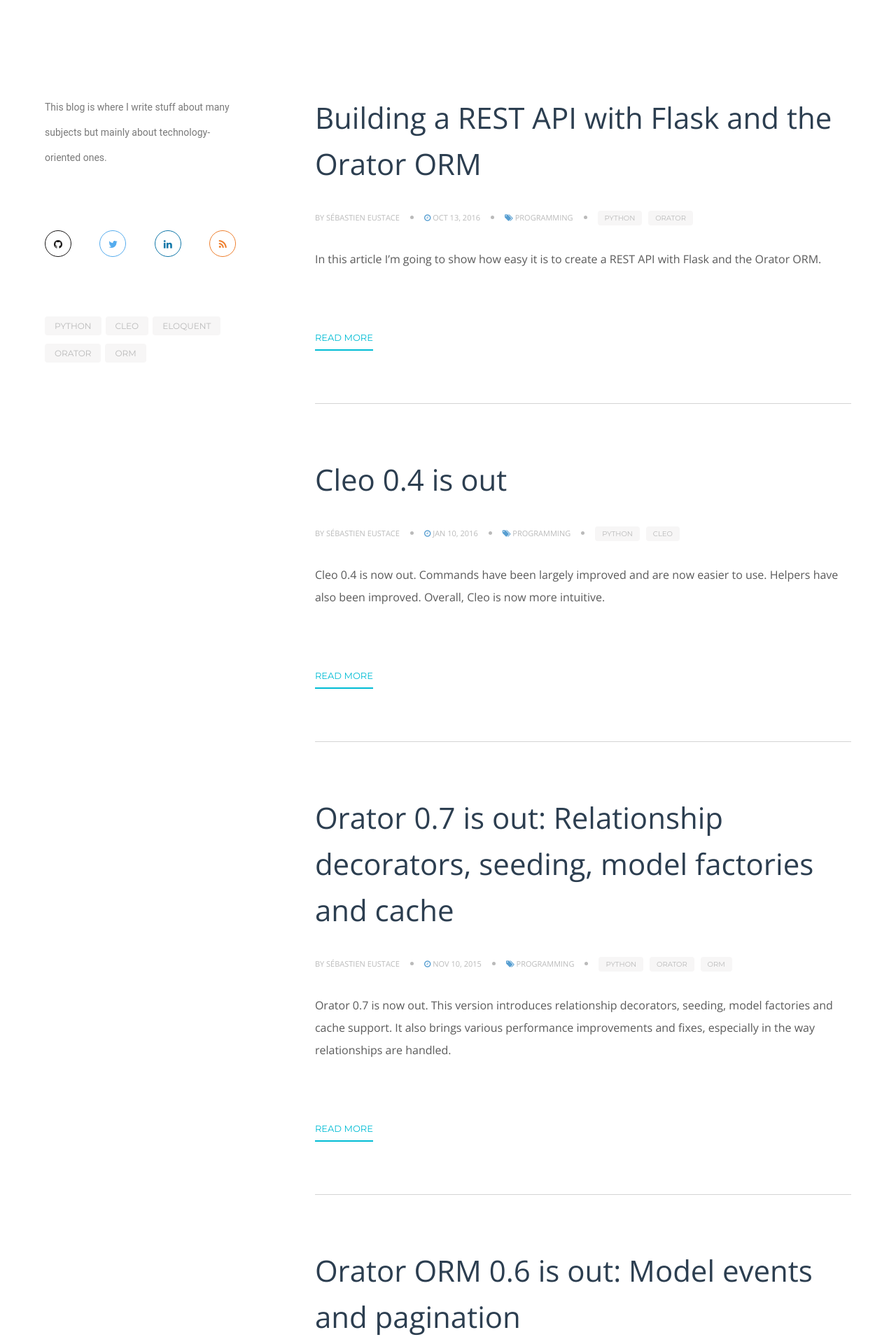
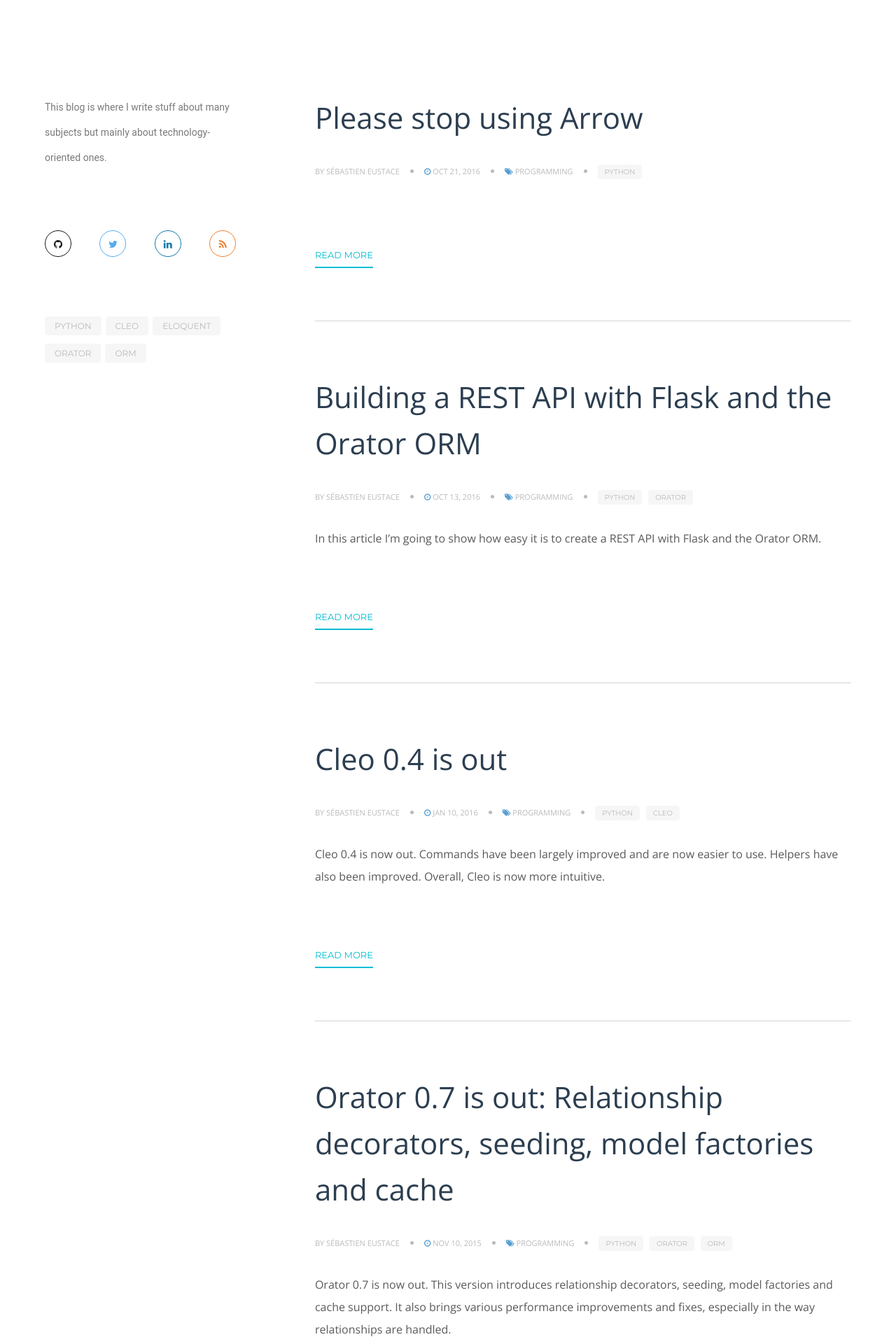
Before and after one commit to sdispater/sdispater.github.io, a Jekyll site: the page built from index.html, in a window 1280 px wide. Shown: the top 1920 px of the page at 70% size. Built offline with Jekyll 4.4.1, drawn with Linux system fonts in a browser that asks for light colours; nearby versions of some CDN libraries; Markdown is read by kramdown in place of the engine named in the settings; some of the changed lines change nothing that is shown.

Commit message:
New post

````diff
--- /dev/null
+++ b/_posts/2016-10-21-please-stop-using-arrow.md
@@ -0,0 +1,197 @@
+---
+layout: post
+title:  "Please stop using Arrow"
+date:   2016-10-21 17:20:38
+category: programming
+tags: [python, pendulum]
+---
+
+<aside class="note">
+
+<p>Disclaimer: I am the author of <a href="https://pendulum.eustace.io">Pendulum</a> so this post might seem obviously biased. But the main reason I started it is that Arrow is so broken that I could no longer rely on it.</p>
+
+</aside>
+
+
+
+When Arrow appeared in the Python ecosystem like three years ago or so, it had the noble purpose of fixing the mess datetimes and timezones can be in Python. Here is its official description:
+
+>  Arrow is a Python library that offers a sensible, human-friendly approach to creating, manipulating, formatting and converting dates, times, and timestamps.  It implements and updates the datetime type, plugging gaps in functionality, and provides an intelligent module API that supports many common creation scenarios.  Simply put, it helps you work with dates and times with fewer imports and a lot less code.
+>
+>  Arrow is heavily inspired by [moment.js](https://github.com/timrwood/moment) and [requests](https://github.com/kennethreitz/requests)
+
+
+
+But noble principles do not always result in well executed code and API.
+
+
+
+## Unintuitive API
+
+The API of Arrow is all but intuitive. By taking inspiration in the famous [requests](https://github.com/kennethreitz/requests) library, which has a pretty well crafted API, it became the opposite. Basically, to create an Arrow object, you use the `get()` method which accepts a lot of different types and it will try to guess what you wanted to return an instance (sometimes erroneous). And if `get()` makes sense in the context of `requests` (after all you are executing a `GET` request) if does not make sense here.
+
+Let's see some official examples:
+
+```python
+>>> arrow.get(1367900664)
+# <Arrow [2013-05-07T04:24:24+00:00]>
+
+>>> arrow.get('1367900664')
+# <Arrow [2013-05-07T04:24:24+00:00]>
+
+>>> arrow.get(1367900664.152325)
+# <Arrow [2013-05-07T04:24:24.152325+00:00]>
+
+>>> arrow.get('1367900664.152325')
+# <Arrow [2013-05-07T04:24:24.152325+00:00]>
+
+>>> arrow.get(datetime.utcnow())
+# <Arrow [2013-05-07T04:24:24.152325+00:00]>
+
+>>> arrow.get(datetime.now(), 'US/Pacific')
+# <Arrow [2013-05-06T21:24:32.736373-07:00]>
+
+>>> from dateutil import tz
+>>> arrow.get(datetime.now(), tz.gettz('US/Pacific'))
+# <Arrow [2013-05-06T21:24:41.129262-07:00]>
+
+>>> arrow.get(datetime.now(tz.gettz('US/Pacific')))
+# <Arrow [2013-05-06T21:24:49.552236-07:00]>
+
+>>> arrow.get('2013-05-05 12:30:45', 'YYYY-MM-DD HH:mm:ss')
+# <Arrow [2013-05-05T12:30:45+00:00]>
+
+>>> arrow.get('2013-09-30T15:34:00.000-07:00')
+# <Arrow [2013-09-30T15:34:00-07:00]>
+
+>>> arrow.get(2013, 5, 5)
+# <Arrow [2013-05-05T00:00:00+00:00]>
+```
+
+That's a lot. For newcomers it might seem practical, but it only encourages bad practices.
+
+Another example of bad API design is the `replace()` method. The native method basically replaces some or all elements of a `datetime` object but with `Arrow` it's been overridden to also shift time. Singular units replaces them while plural units shift time.
+
+```python
+>>> arw = arrow.utcnow()
+>>> arw
+# <Arrow [2013-05-12T03:29:35.334214+00:00]>
+
+>>> arw.replace(hour=4, minute=40)
+# <Arrow [2013-05-12T04:40:35.334214+00:00]>
+
+>>> arw.replace(weeks=+3)
+# <Arrow [2013-06-02T03:29:35.334214+00:00]>
+```
+
+Its confusing at best and prone to errors.
+
+
+
+## Bugs and strange behavior
+
+But even more than bad API designs, Arrow is buggy and can behave unexpectedly.
+
+Let's see some examples.
+
+<aside class="note">
+
+<p>These examples have been taken directly from the issues reported on the github project.</p>
+
+</aside>
+
+### Parsing
+
+```python
+>>> arrow.get('2016-1-17')
+# <Arrow [2016-01-01T00:00:00+00:00]>
+
+# Parsing of a date with wrong day
+>>> arrow.get('2015-06-31')
+# <Arrow [2015-06-01T00:00:00+00:00]>
+```
+
+### Instantiation
+
+```python
+# Wrong offset is set on instantation
+>>> arrow.Arrow(1970, 1, 1, tzinfo=pytz.timezone('Europe/Paris'))
+# <Arrow [1970-01-01T00:00:00+00:09]>
+
+>>> arrow.Arrow.fromtimestamp(0, pytz.timezone('Europe/Paris'))
+# <Arrow [1970-01-01T01:00:00+00:09]>
+```
+
+### Timezones
+
+Timezones and DST transitions handling is where `arrow` is particularly broken.
+
+```python
+# Working with DST
+>>> just_before = arrow.Arrow(2013, 3, 31, 1, 59, 59, 999999, 'Europe/Paris')
+>>> just_after = just_before.replace(microseconds=1)
+'2013-03-31T02:00:00+02:00'
+# Should be 2013-03-31T03:00:00+02:00
+
+>>> (just_after.to('utc') - just_before.to('utc')).total_seconds()
+-3599.999999
+# Should be 1e-06
+```
+
+```python
+in_utc = arrow.get('2016-10-30 00:00')
+# <Arrow [2016-10-30T00:00:00+00:00]>
+in_amsterdam = in_utc.to('Europe/Amsterdam')
+# <Arrow [2016-10-30T02:00:00+01:00]>
+# Should be 2016-10-30T02:00:00+02:00
+```
+
+With `pendulum` these cases are handled correctly
+
+```python
+>>> pendulum.parse('2016-1-17')
+# <Pendulum [2016-01-17T00:00:00+00:00]>
+
+>>> pendulum.parse('2015-06-31')
+# ValueError: day is out of range for month
+
+>>> pendulum.Pendulum(1970, 1, 1, tzinfo=pytz.timezone('Europe/Paris'))
+# <Pendulum [1970-01-01T00:00:00+01:00]>
+
+>>> pendulum.fromtimestamp(0, pytz.timezone('Europe/Paris'))
+# <Pendulum [1970-01-01T01:00:00+01:00]>
+
+>>> just_before = pendulum.create(2013, 3, 31, 1, 59, 59, 999999, 'Europe/Paris')
+>>> just_after = just_before.add(microseconds=1)
+# <Pendulum [2013-03-31T03:00:00+02:00]>
+
+>>> (just_after.in_timezone('utc') - just_before.in_timezone('utc')).total_seconds()
+# 1e-06
+
+>>> in_utc = pendulum.parse('2016-10-30 00:00')
+# <Pendulum [2016-10-30T00:00:00+00:00]>
+>>> in_amsterdam = in_utc.in_tz('Europe/Amsterdam')
+# <Pendulum [2016-10-30T02:00:00+02:00]>
+```
+
+
+
+## Arrow seems no longer maintained
+
+As of the writing of this post, it's been four months since the last commit on the [github project](https://github.com/crsmithdev/arrow).
+
+Issues are piling up, some critical, and pull requests are left without responses or comments.
+
+So, it's safe to say that it is pretty much abandoned at this point.
+
+
+
+## Conclusion
+
+Stop using Arrow.
+
+There are alternatives to it, maintained and more complete, that you can use.
+
+I want `pendulum` to be the most intuitive, complete and accurate library for Python but there are others you can choose.
+
+But choose wisely.
--- a/css/default.scss
+++ b/css/default.scss
@@ -38,6 +38,11 @@
 .postcontents p {
     font: 400 14px/28px "Open Sans",sans-serif;
     color: #7A7A7A;
+}
+
+.postcontents blockquote p {
+    font: 400 14px/28px "Open Sans",sans-serif;
+    color: #AAAAAA !important;
 }
 
 a {
````
